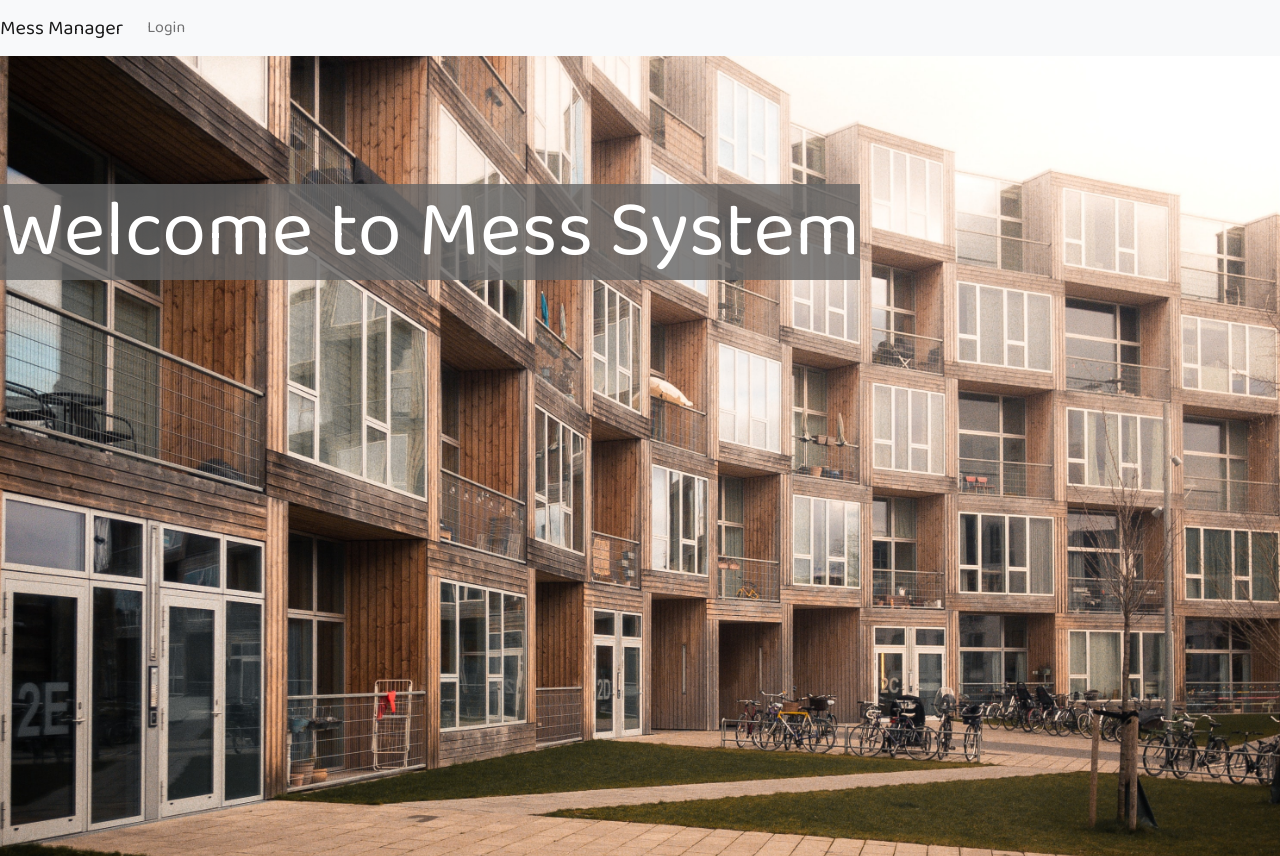
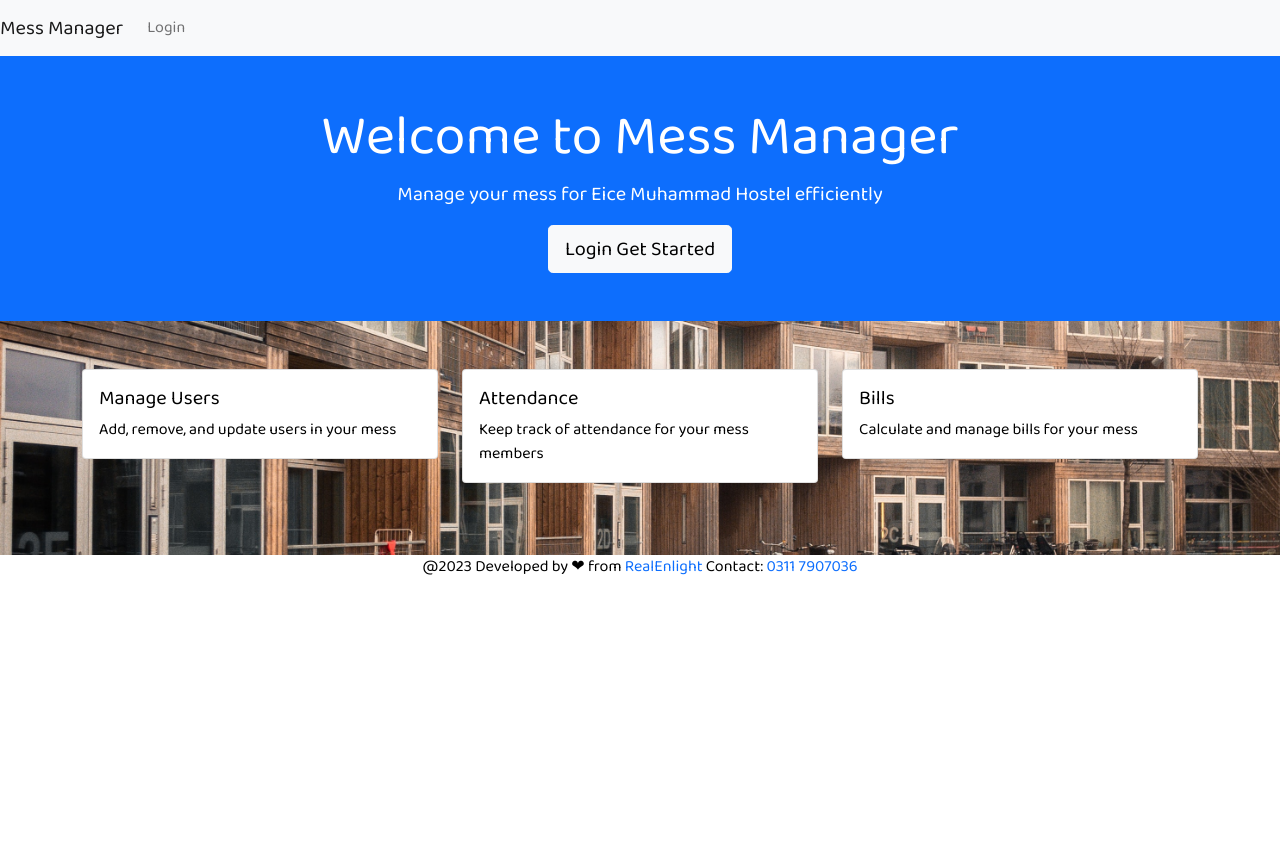
Before and after one commit to Hasnain190/mess-manager, a React (Create React App) app in the folder frontend/: page /admin/user/1/edit in a window 1280 px wide. After the commit the page ends 800 px from the top, so only its background shows below. Built offline with nearby package versions, Linux system fonts and the light colour scheme.

Commit message:
changes in the home page

```diff
--- a/frontend/src/App.tsx
+++ b/frontend/src/App.tsx
@@ -62,6 +62,7 @@ function App() {
           <Route path="/admin/add-user" element={<AddUsers />} />
 
         </Routes>
+        <div className="my-site text-center">@2023 Developed by ❤ from <a target="blank" href="http://realenlight.com">RealEnlight</a> Contact: <a href="tel:+923117907036">0311 7907036</a></div>
       </div>
     </Router>
   );
--- a/frontend/src/Screens/Home.tsx
+++ b/frontend/src/Screens/Home.tsx
@@ -1,14 +1,53 @@
 import React from "react";
 
 import './home.css'
+import { Link } from "react-router-dom";
 
 function Home() {
   return (
 
     <div className="body">
-      <h1 className='main-heading'>Welcome to Mess System</h1>
+      {/* <!-- Main Content --> */}
+      <header className="bg-primary text-white text-center py-5">
+        <div className="container">
+          <h1 className="display-4">Welcome to Mess Manager</h1>
+          <p className="lead">Manage your mess for Eice Muhammad Hostel efficiently</p>
+          <Link to={'/login'} className="btn btn-light btn-lg">
+            Login Get Started
+          </Link>
+        </div>
+      </header>
 
-
+      <section className="py-5">
+        <div className="container">
+          <div className="row">
+            <div className="col-md-4">
+              <div className="card mb-4">
+                <div className="card-body">
+                  <h5 className="card-title">Manage Users</h5>
+                  <p className="card-text">Add, remove, and update users in your mess</p>
+                </div>
+              </div>
+            </div>
+            <div className="col-md-4">
+              <div className="card mb-4">
+                <div className="card-body">
+                  <h5 className="card-title">Attendance</h5>
+                  <p className="card-text">Keep track of attendance for your mess members</p>
+                </div>
+              </div>
+            </div>
+            <div className="col-md-4">
+              <div className="card mb-4">
+                <div className="card-body">
+                  <h5 className="card-title">Bills</h5>
+                  <p className="card-text">Calculate and manage bills for your mess</p>
+                </div>
+              </div>
+            </div>
+          </div>
+        </div>
+      </section>
 
     </div>
 
--- a/frontend/src/Screens/home.css
+++ b/frontend/src/Screens/home.css
@@ -1,25 +1,11 @@
 /* css for home.js*/
 
+.body {
+	background-color: #313131;
+	background-image: url("./bg-hostel.jpg");
 
-
-.body {
-    background-color: #313131;
-    background-image: url('./bg-hostel.jpg');
-    width: 100vw;
-    height: 100vh;
-    background-size: cover;
-    background-position: center;
-    background-repeat: no-repeat;
-    position: relative;
-
-
+	/* height: 100vh; */
+	background-size: cover;
+	background-position: center;
+	background-repeat: no-repeat;
 }
-.main-heading{
-    position: absolute;
-    font-size: 5rem;
-    color: rgb(255, 255, 255);
-    text-align: center;
-    margin-top: 10%;
-    background-color: #666666cc;
-
-}
```
Also changed, not shown: 13 other files (tests, documents, lock files or other folders).
